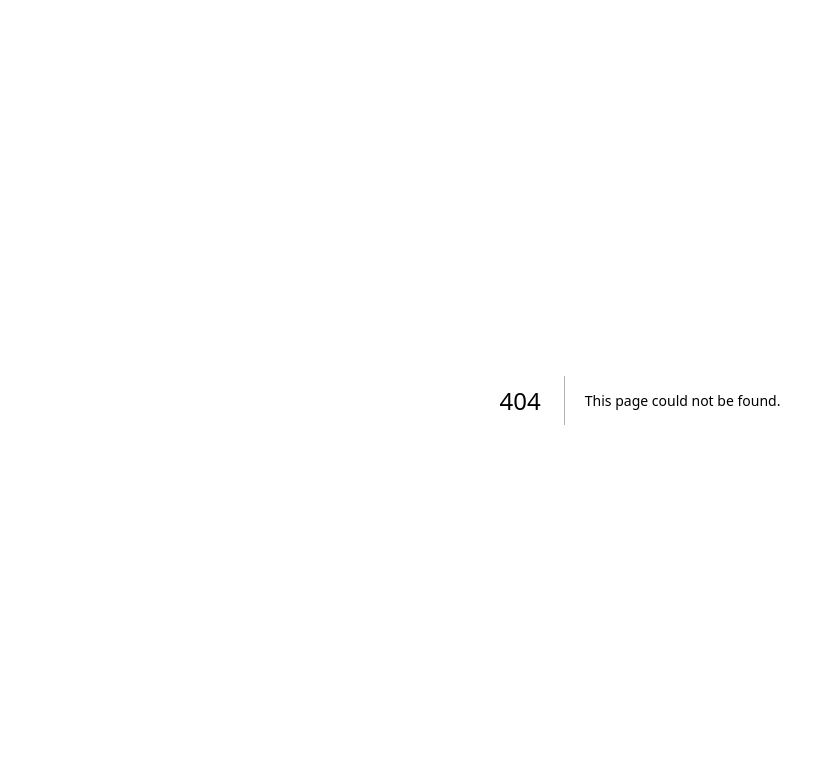
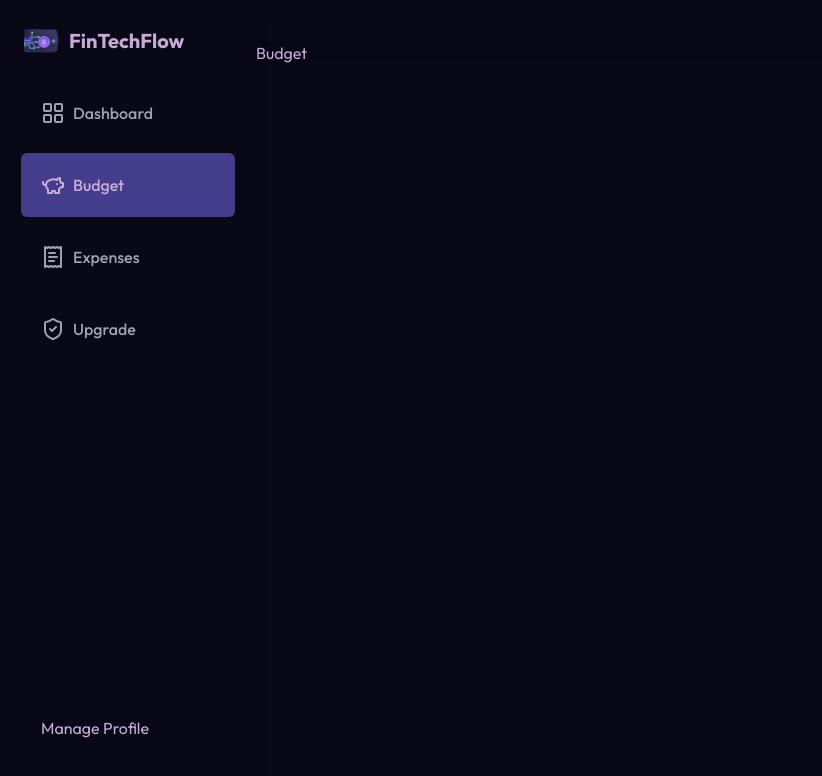
Before and after one commit to JCMisa/expense-tracker, a Next.js app: page /dashboard/budget in a window 1280 px wide. Before the commit this address had no page. Shown: the top 776 px of the page, without its empty margins (0-822 px from the left). Built offline with nearby package versions, Linux system fonts and the light colour scheme.

Commit message:
complete the side nav menu routing

```diff
--- /dev/null
+++ b/app/(routes)/dashboard/budget/page.jsx
@@ -0,0 +1,8 @@
+import { UserButton } from "@clerk/nextjs";
+import React from "react";
+
+const Budget = () => {
+  return <div>Budget</div>;
+};
+
+export default Budget;
--- /dev/null
+++ b/app/(routes)/dashboard/expenses/page.jsx
@@ -0,0 +1,8 @@
+import { UserButton } from "@clerk/nextjs";
+import React from "react";
+
+const Expenses = () => {
+  return <div>Expenses</div>;
+};
+
+export default Expenses;
--- /dev/null
+++ b/app/(routes)/dashboard/upgrade/page.jsx
@@ -0,0 +1,8 @@
+import { UserButton } from "@clerk/nextjs";
+import React from "react";
+
+const Upgrade = () => {
+  return <div>Upgrade</div>;
+};
+
+export default Upgrade;
```
Also changed, not shown: app/(routes)/budget/layout.jsx (deleted), app/(routes)/budget/page.jsx (deleted).
